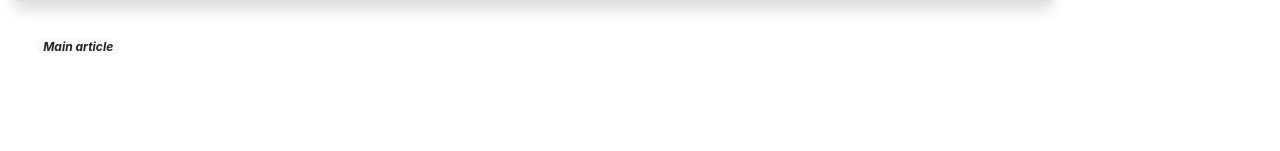
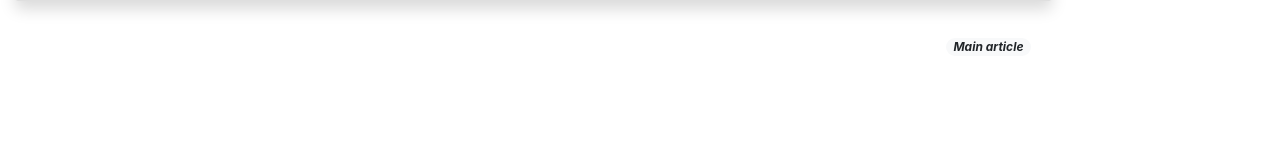
Before and after one commit to savvybit/TrueStory, a Flask app: template truestory/templates/article.html in a window 1280 px wide. Shown: the part 371-522 px from the top of the page. Run offline with Flask 2, Linux system fonts and the light colour scheme; the template is opened without the code that fills it, so the values that code supplies are empty; some libraries are stand-ins or nearby versions; some web fonts are replaced.

Commit message:
Bottom right cornering of the meta

```diff
--- a/truestory/templates/macros.html
+++ b/truestory/templates/macros.html
@@ -42,7 +42,7 @@
         <div class="card-img-overlay text-light d-flex card-overlay-height">
           <h4 class="card-title font-article-title article-title">{{ article.title }}</h4>
 
-          <p class="card-text mt-auto">
+          <p class="card-text mt-auto ml-auto">
             {% if meta is not none %}
               {% for detail in meta %}
               {% if detail.startswith('_') %}
```
